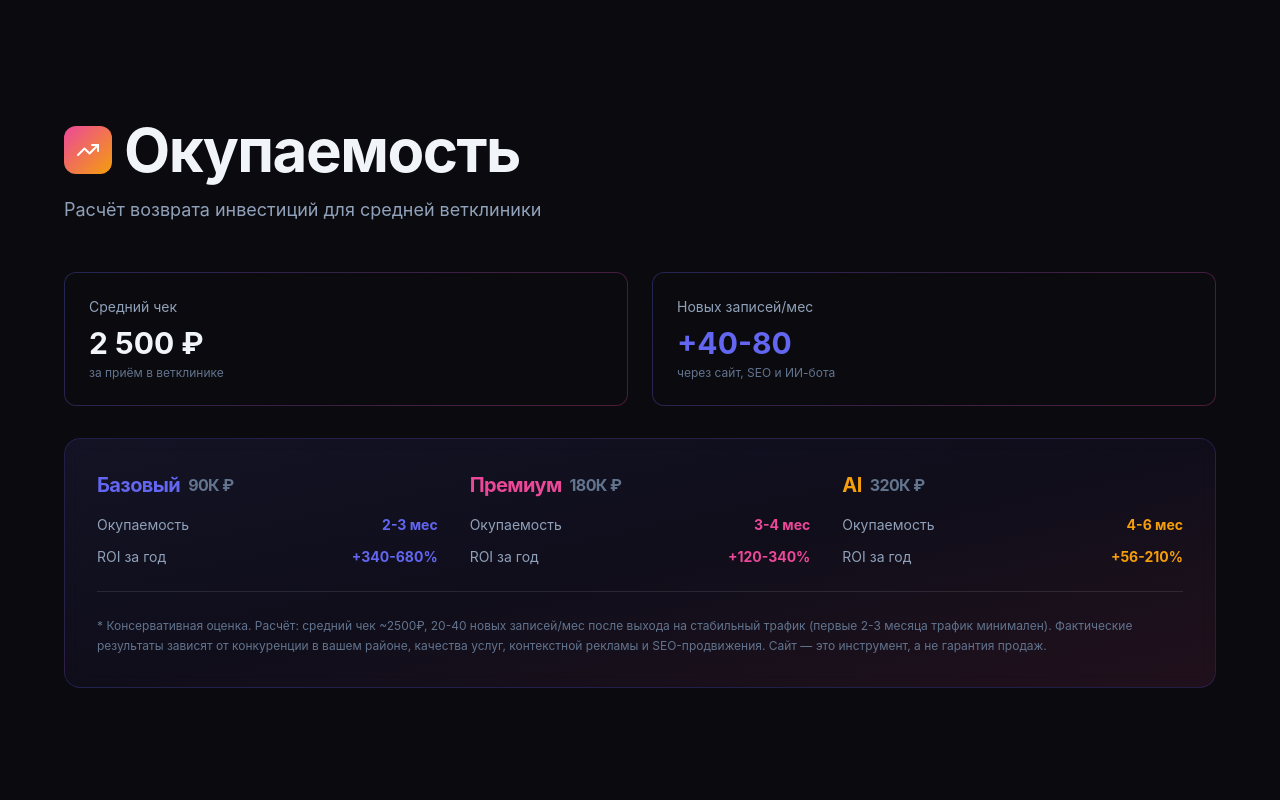
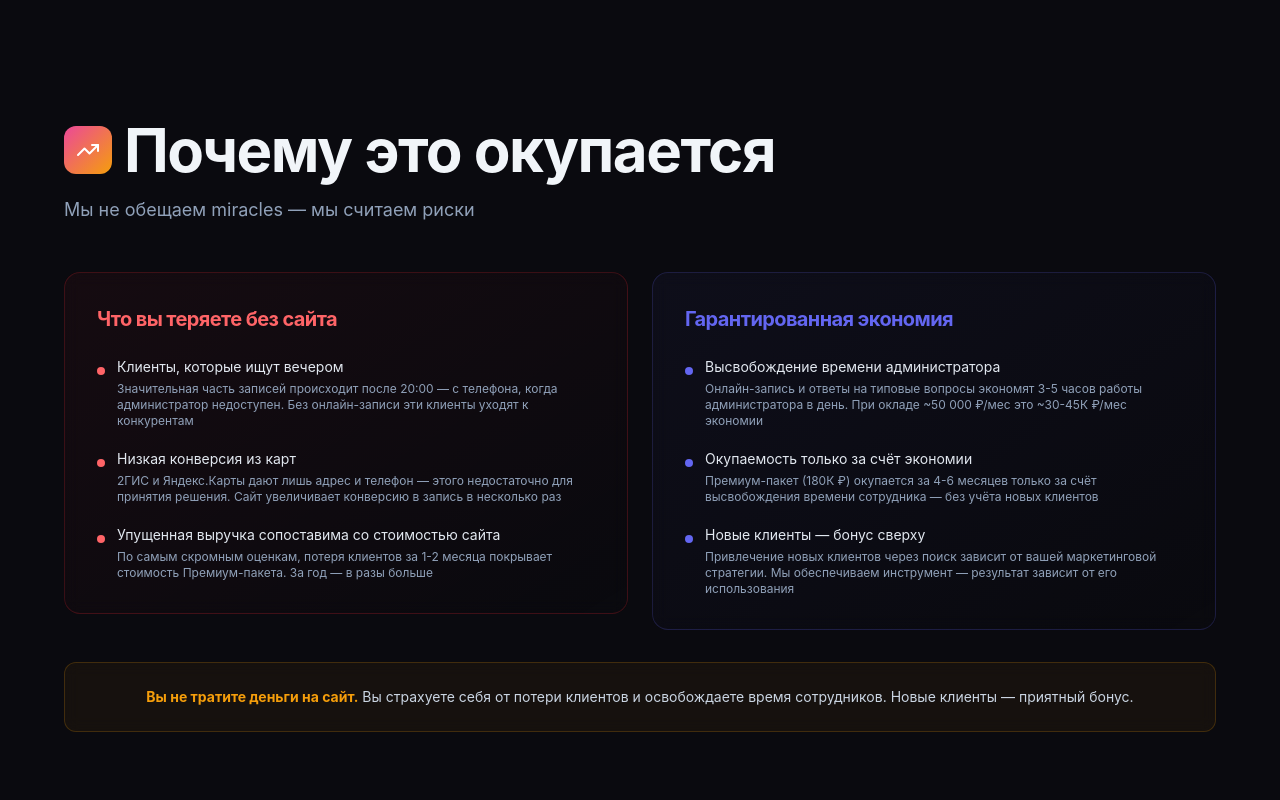
Before and after one commit to jolylollyq/kp-site, a Next.js app: page / in a window 1280 px wide. Shown: the part 1960-2760 px from the top of the page. Built offline with nearby package versions, Linux system fonts and the light colour scheme.

Commit message:
Replace ROI table with risk-mitigation section: lost clients + guaranteed savings

```diff
--- a/src/components/KpPage.tsx
+++ b/src/components/KpPage.tsx
@@ -347,7 +347,7 @@ export function KpPage() {
         </div>
       </AnimatedSection>
 
-      {/* ROI Section */}
+      {/* Why It Pays Off */}
       <AnimatedSection className="py-16 sm:py-20 lg:py-24">
         <div className="container mx-auto px-4">
           <div className="max-w-6xl mx-auto">
@@ -357,92 +357,81 @@ export function KpPage() {
                   <TrendingUp className="w-6 h-6 text-white" />
                 </div>
                 <h2 className="text-4xl sm:text-5xl lg:text-6xl font-bold tracking-tight">
-                  Окупаемость
+                  Почему это окупается
                 </h2>
               </div>
             </FadeIn>
             <FadeIn delay={0.1}>
               <p className="text-slate-400 text-lg mb-12 max-w-2xl">
-                Расчёт возврата инвестиций для средней ветклиники
+                Мы не обещаем miracles — мы считаем риски
               </p>
             </FadeIn>
 
-            <div className="grid grid-cols-1 lg:grid-cols-2 gap-6 mb-8">
+            <div className="grid grid-cols-1 lg:grid-cols-2 gap-6">
               <FadeIn delay={0.1}>
-                <div className="rounded-xl p-6 border-gradient backdrop-blur-sm">
-                  <div className="text-sm text-slate-400 mb-2">Средний чек</div>
-                  <div className="text-3xl font-bold mb-1">2 500 ₽</div>
-                  <div className="text-xs text-slate-500">за приём в ветклинике</div>
+                <div className="rounded-2xl p-8 border border-red-500/20 bg-gradient-to-br from-red-500/5 to-transparent backdrop-blur-sm">
+                  <h3 className="font-bold text-xl mb-6 text-red-400">Что вы теряете без сайта</h3>
+                  <div className="space-y-5">
+                    <div className="flex gap-3">
+                      <div className="w-2 h-2 rounded-full bg-red-400 shrink-0 mt-2.5" />
+                      <div>
+                        <p className="text-sm text-slate-200 mb-1">Клиенты, которые ищут вечером</p>
+                        <p className="text-xs text-slate-400">Значительная часть записей происходит после 20:00 — с телефона, когда администратор недоступен. Без онлайн-записи эти клиенты уходят к конкурентам</p>
+                      </div>
+                    </div>
+                    <div className="flex gap-3">
+                      <div className="w-2 h-2 rounded-full bg-red-400 shrink-0 mt-2.5" />
+                      <div>
+                        <p className="text-sm text-slate-200 mb-1">Низкая конверсия из карт</p>
+                        <p className="text-xs text-slate-400">2ГИС и Яндекс.Карты дают лишь адрес и телефон — этого недостаточно для принятия решения. Сайт увеличивает конверсию в запись в несколько раз</p>
+                      </div>
+                    </div>
+                    <div className="flex gap-3">
+                      <div className="w-2 h-2 rounded-full bg-red-400 shrink-0 mt-2.5" />
+                      <div>
+                        <p className="text-sm text-slate-200 mb-1">Упущенная выручка сопоставима со стоимостью сайта</p>
+                        <p className="text-xs text-slate-400">По самым скромным оценкам, потеря клиентов за 1-2 месяца покрывает стоимость Премиум-пакета. За год — в разы больше</p>
+                      </div>
+                    </div>
+                  </div>
                 </div>
               </FadeIn>
+
               <FadeIn delay={0.15}>
-                <div className="rounded-xl p-6 border-gradient backdrop-blur-sm">
-                  <div className="text-sm text-slate-400 mb-2">Новых записей/мес</div>
-                  <div className="text-3xl font-bold mb-1 text-[#6366f1]">+40-80</div>
-                  <div className="text-xs text-slate-500">через сайт, SEO и ИИ-бота</div>
+                <div className="rounded-2xl p-8 border border-[#6366f1]/20 bg-gradient-to-br from-[#6366f1]/5 to-transparent backdrop-blur-sm">
+                  <h3 className="font-bold text-xl mb-6 text-[#6366f1]">Гарантированная экономия</h3>
+                  <div className="space-y-5">
+                    <div className="flex gap-3">
+                      <div className="w-2 h-2 rounded-full bg-[#6366f1] shrink-0 mt-2.5" />
+                      <div>
+                        <p className="text-sm text-slate-200 mb-1">Высвобождение времени администратора</p>
+                        <p className="text-xs text-slate-400">Онлайн-запись и ответы на типовые вопросы экономят 3-5 часов работы администратора в день. При окладе ~50 000 ₽/мес это ~30-45К ₽/мес экономии</p>
+                      </div>
+                    </div>
+                    <div className="flex gap-3">
+                      <div className="w-2 h-2 rounded-full bg-[#6366f1] shrink-0 mt-2.5" />
+                      <div>
+                        <p className="text-sm text-slate-200 mb-1">Окупаемость только за счёт экономии</p>
+                        <p className="text-xs text-slate-400">Премиум-пакет (180К ₽) окупается за 4-6 месяцев только за счёт высвобождения времени сотрудника — без учёта новых клиентов</p>
+                      </div>
+                    </div>
+                    <div className="flex gap-3">
+                      <div className="w-2 h-2 rounded-full bg-[#6366f1] shrink-0 mt-2.5" />
+                      <div>
+                        <p className="text-sm text-slate-200 mb-1">Новые клиенты — бонус сверху</p>
+                        <p className="text-xs text-slate-400">Привлечение новых клиентов через поиск зависит от вашей маркетинговой стратегии. Мы обеспечиваем инструмент — результат зависит от его использования</p>
+                      </div>
+                    </div>
+                  </div>
                 </div>
               </FadeIn>
             </div>
 
             <FadeIn delay={0.25}>
-              <div className="rounded-2xl p-8 bg-gradient-to-br from-[#6366f1]/10 via-[#8b5cf6]/5 to-[#ec4899]/10 border border-[#6366f1]/20 backdrop-blur-sm">
-                <div className="grid grid-cols-1 md:grid-cols-3 gap-8">
-                  <div>
-                    <h3 className="text-xl font-bold mb-4 flex items-center gap-2">
-                      <span className="text-[#6366f1]">Базовый</span>
-                      <span className="text-slate-500 text-base">90К ₽</span>
-                    </h3>
-                    <div className="space-y-3 text-sm">
-                      <div className="flex justify-between">
-                        <span className="text-slate-400">Окупаемость</span>
-                        <span className="font-bold text-[#6366f1]">2-3 мес</span>
-                      </div>
-                      <div className="flex justify-between">
-                        <span className="text-slate-400">ROI за год</span>
-                        <span className="font-bold text-[#6366f1]">+340-680%</span>
-                      </div>
-                    </div>
-                  </div>
-                  <div>
-                    <h3 className="text-xl font-bold mb-4 flex items-center gap-2">
-                      <span className="text-[#ec4899]">Премиум</span>
-                      <span className="text-slate-500 text-base">180К ₽</span>
-                    </h3>
-                    <div className="space-y-3 text-sm">
-                      <div className="flex justify-between">
-                        <span className="text-slate-400">Окупаемость</span>
-                        <span className="font-bold text-[#ec4899]">3-4 мес</span>
-                      </div>
-                      <div className="flex justify-between">
-                        <span className="text-slate-400">ROI за год</span>
-                        <span className="font-bold text-[#ec4899]">+120-340%</span>
-                      </div>
-                    </div>
-                  </div>
-                  <div>
-                    <h3 className="text-xl font-bold mb-4 flex items-center gap-2">
-                      <span className="text-[#f59e0b]">AI</span>
-                      <span className="text-slate-500 text-base">320К ₽</span>
-                    </h3>
-                    <div className="space-y-3 text-sm">
-                      <div className="flex justify-between">
-                        <span className="text-slate-400">Окупаемость</span>
-                        <span className="font-bold text-[#f59e0b]">4-6 мес</span>
-                      </div>
-                      <div className="flex justify-between">
-                        <span className="text-slate-400">ROI за год</span>
-                        <span className="font-bold text-[#f59e0b]">+56-210%</span>
-                      </div>
-                    </div>
-                  </div>
-                </div>
-                <div className="mt-6 pt-6 border-t border-white/10">
-                  <p className="text-xs text-slate-500 leading-relaxed">
-                    * Консервативная оценка. Расчёт: средний чек ~2500₽, 20-40 новых записей/мес после выхода на стабильный трафик
-                    (первые 2-3 месяца трафик минимален). Фактические результаты зависят от конкуренции в вашем районе,
-                    качества услуг, контекстной рекламы и SEO-продвижения. Сайт — это инструмент, а не гарантия продаж.
-                  </p>
-                </div>
+              <div className="mt-8 rounded-xl p-6 border border-[#f59e0b]/20 bg-[#f59e0b]/5 backdrop-blur-sm">
+                <p className="text-sm text-slate-300 text-center">
+                  <strong className="text-[#f59e0b]">Вы не тратите деньги на сайт.</strong> Вы страхуете себя от потери клиентов и освобождаете время сотрудников. Новые клиенты — приятный бонус.
+                </p>
               </div>
             </FadeIn>
           </div>
@@ -517,13 +506,9 @@ export function KpPage() {
                       <span className="text-5xl font-bold">90 000</span>
                       <span className="text-2xl text-slate-400">₽</span>
                     </div>
-                    <p className="text-sm text-slate-400 mb-4">
+                    <p className="text-sm text-slate-400">
                       Срок: 10–14 рабочих дней
                     </p>
-                    <div className="flex items-center gap-2 text-xs text-[#6366f1]">
-                      <TrendingUp className="w-3 h-3" />
-                      <span>Окупаемость: 2-3 месяца</span>
-                    </div>
                   </div>
                   <div className="space-y-3 mb-6">
                     {[
@@ -568,13 +553,9 @@ export function KpPage() {
                       <span className="text-5xl font-bold bg-gradient-to-r from-[#ec4899] to-[#f59e0b] bg-clip-text text-transparent">180 000</span>
                       <span className="text-2xl text-slate-400">₽</span>
                     </div>
-                    <p className="text-sm text-slate-400 mb-4">
+                    <p className="text-sm text-slate-400">
                       Срок: 20–25 рабочих дней
                     </p>
-                    <div className="flex items-center gap-2 text-xs text-[#ec4899]">
-                      <TrendingUp className="w-3 h-3" />
-                      <span>Окупаемость: 3-4 месяца</span>
-                    </div>
                   </div>
                   <div className="space-y-3 mb-6">
                     <p className="text-sm font-semibold text-[#ec4899] mb-4 flex items-center gap-2">
@@ -663,7 +644,7 @@ export function KpPage() {
                       <span className="text-2xl text-slate-400">₽</span>
                     </div>
                     <p className="text-sm text-slate-400 mb-4">
-                      Срок: 30–35 рабочих дней • Окупаемость: 4-6 месяцев
+                      Срок: 30–35 рабочих дней
                     </p>
                     <p className="text-sm font-semibold text-[#f59e0b] mb-4 flex items-center gap-2">
                       <ArrowRight className="w-4 h-4" />
```
